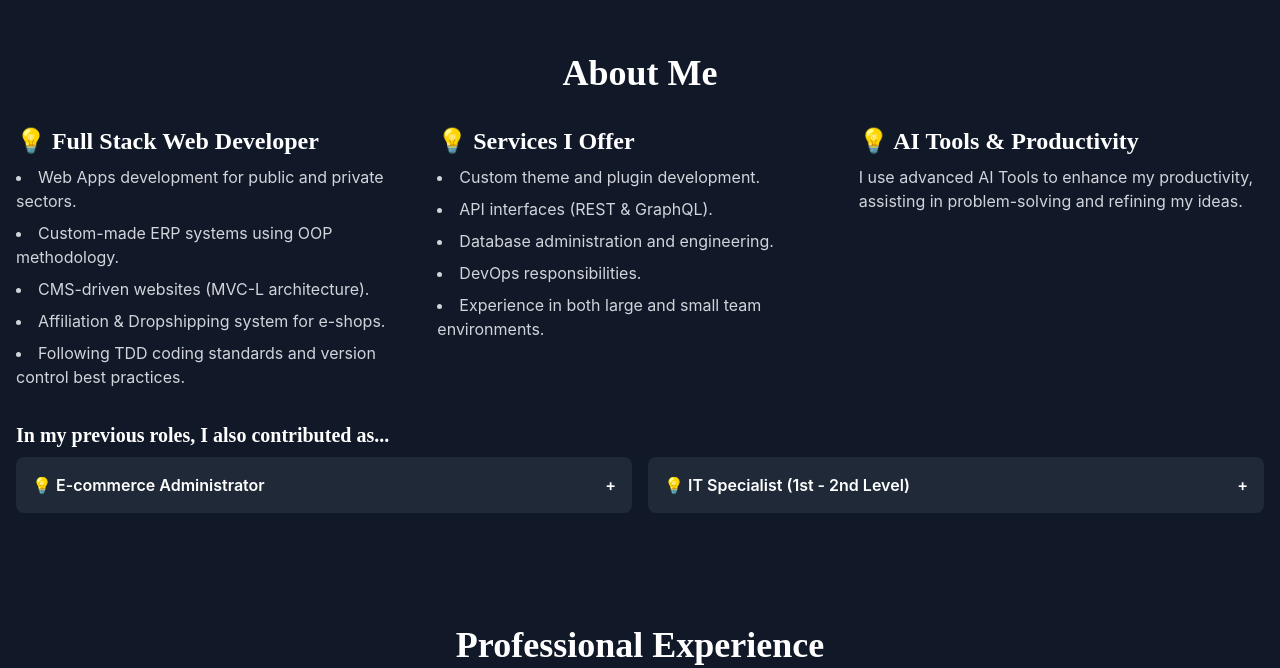
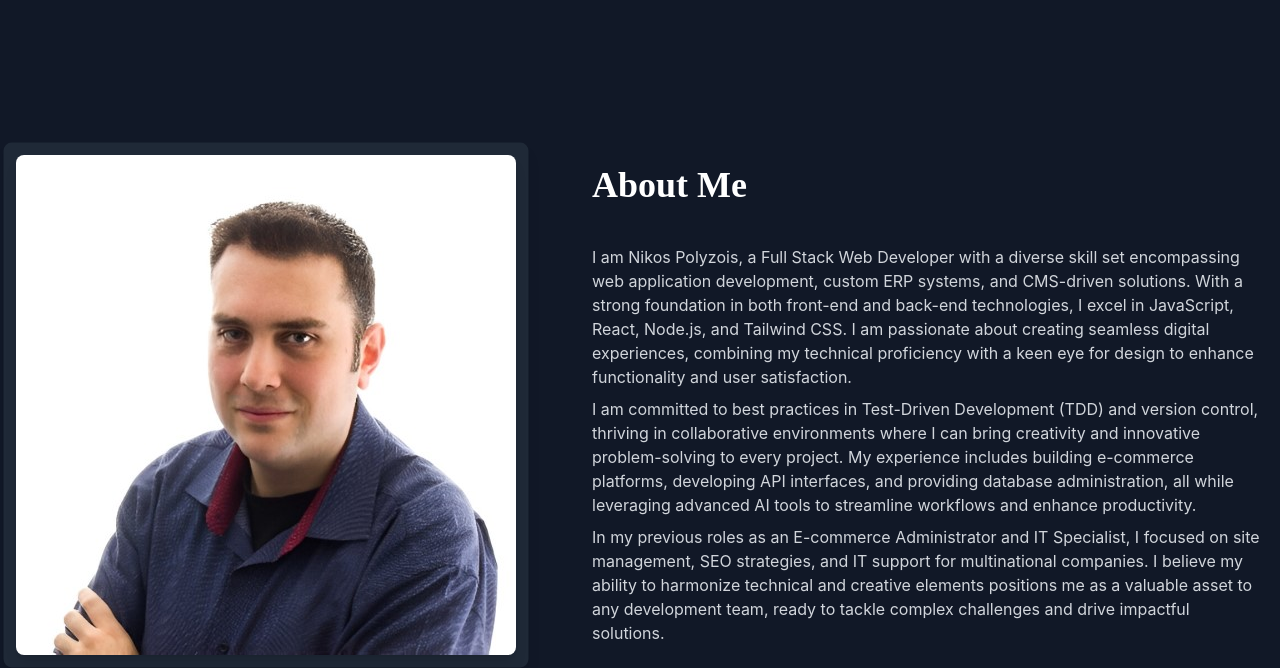
Before and after one commit to npolizois/mypersonalwebsite, a React (Vite) app: page / in a window 1280 px wide. Shown: the part 792-1460 px from the top of the page. Built offline with nearby package versions, Linux system fonts and the light colour scheme.

Commit message:
several changes

```diff
--- a/src/App.tsx
+++ b/src/App.tsx
@@ -1,4 +1,4 @@
-import React, { useEffect, useState } from "react";
+import React, { useState } from "react";
 import Header from "./components/Header";
 import Navbar from "./components/Navbar";
 import Home from "./components/Home";
@@ -10,17 +10,7 @@ import Footer from "./components/Footer";
 const App: React.FC = () => {
   const [isNavOpen, setIsNavOpen] = useState(false);
 
-  useEffect(() => {
-    const handleCopy = (e: ClipboardEvent) => {
-      e.preventDefault();
-    };
 
-    document.addEventListener("copy", handleCopy);
-
-    return () => {
-      document.removeEventListener("copy", handleCopy);
-    };
-  }, []);
 
   const onToggleNav = () => {
     const newNavState = !isNavOpen;
--- a/src/components/About.tsx
+++ b/src/components/About.tsx
@@ -1,6 +1,6 @@
 import React from "react";
 import { motion } from "framer-motion";
-import Accordion from "./Accordion";
+import np from "../assets/np.jpeg";
 
 interface AboutProps {
   isNavOpen: boolean;
@@ -8,7 +8,7 @@ interface AboutProps {
 
 const fadeIn = {
   hidden: { opacity: 0 },
-  visible: { opacity: 1, transition: { duration: 2, delay: 1 } },
+  visible: { opacity: 1, transition: { duration: 1, delay: 0.5 } },
 };
 
 const About: React.FC<AboutProps> = ({ isNavOpen }) => {
@@ -17,76 +17,50 @@ const About: React.FC<AboutProps> = ({ isNavOpen }) => {
       initial="hidden"
       animate="visible"
       variants={fadeIn}
-      className={`${isNavOpen ? "hidden" : ""} py-6 md:py-12 bg-gray-900`}
+      className={`${
+        isNavOpen ? "hidden" : ""
+      } flex flex-col md:flex-row items-center justify-between container mx-auto px-4 py-12 md:min-h-screen`}
     >
-      <div className="container mx-auto px-4 sm:px-2 md:px-4">
+      <div className="flex-shrink-0">
+        <div className="relative">
+          <div className="absolute inset-0 bg-gray-800 rounded-lg shadow-lg transform scale-105"></div>
+          <img
+            src={np}
+            alt="Nikos Polyzois"
+            className="relative rounded-lg shadow-lg m-full xs:max-w-md md:max-w-md lg:max-w-xl xl:max-w-2xl 2xl:max-w-3xl z-10"
+          />
+        </div>
+      </div>
+      <div className="md:ml-8 mt-8 md:mt-0 flex flex-col items-start max-w-full xs:max-w-sm md:max-w-lg lg:max-w-xl xl:max-w-2xl 2xl:max-w-3xl space-y-2">
         <h2 className="text-3xl md:text-4xl font-bold text-center text-white mb-8">
           About Me
         </h2>
-
-        <div className="grid grid-cols-1 lg:grid-cols-3 gap-4 text-gray-300 mb-8">
-          <div>
-            <h3 className="text-xl md:text-2xl font-semibold text-white">
-              💡 Full Stack Web Developer
-            </h3>
-            <ul className="list-disc list-inside mt-2 text-gray-300 space-y-2">
-              <li>Web Apps development for public and private sectors.</li>
-              <li>Custom-made ERP systems using OOP methodology.</li>
-              <li>CMS-driven websites (MVC-L architecture).</li>
-              <li>Affiliation & Dropshipping system for e-shops.</li>
-              <li>
-                Following TDD coding standards and version control best
-                practices.
-              </li>
-            </ul>
-          </div>
-
-          <div>
-            <h3 className="text-xl md:text-2xl font-semibold text-white">
-              💡 Services I Offer
-            </h3>
-            <ul className="list-disc list-inside mt-2 text-gray-300 space-y-2">
-              <li>Custom theme and plugin development.</li>
-              <li>API interfaces (REST & GraphQL).</li>
-              <li>Database administration and engineering.</li>
-              <li>DevOps responsibilities.</li>
-              <li>Experience in both large and small team environments.</li>
-            </ul>
-          </div>
-
-          <div>
-            <h3 className="text-xl md:text-2xl font-semibold text-white">
-              💡 AI Tools & Productivity
-            </h3>
-            <p className="text-base mt-2">
-              I use advanced AI Tools to enhance my productivity, assisting in
-              problem-solving and refining my ideas.
-            </p>
-          </div>
-        </div>
-
-        <h3 className="text-lg md:text-xl font-semibold text-white mt-8 mb-2">
-          In my previous roles, I also contributed as...
-        </h3>
-
-        <div className="grid grid-cols-1 lg:grid-cols-2 lg:gap-4">
-          <Accordion title="💡 E-commerce Administrator">
-            <ul className="list-disc list-inside mt-2 text-gray-300 space-y-2">
-              <li>Site building & management (CMS).</li>
-              <li>Database administration.</li>
-              <li>SEO and digital marketing strategies.</li>
-            </ul>
-          </Accordion>
-
-          <Accordion title="💡 IT Specialist (1st - 2nd Level)">
-            <ul className="list-disc list-inside mt-2 text-gray-300 space-y-2">
-              <li>Hardware and software maintenance.</li>
-              <li>Providing timely IT support.</li>
-              <li>Adhering to organizational confidentiality policies.</li>
-              <li>Working for multinational companies.</li>
-            </ul>
-          </Accordion>
-        </div>
+        <p className="text-gray-300">
+          I am Nikos Polyzois, a Full Stack Web Developer with a diverse skill
+          set encompassing web application development, custom ERP systems, and
+          CMS-driven solutions. With a strong foundation in both front-end and
+          back-end technologies, I excel in JavaScript, React, Node.js, and
+          Tailwind CSS. I am passionate about creating seamless digital
+          experiences, combining my technical proficiency with a keen eye for
+          design to enhance functionality and user satisfaction.
+        </p>
+        <p className="text-gray-300">
+          I am committed to best practices in Test-Driven Development (TDD) and
+          version control, thriving in collaborative environments where I can
+          bring creativity and innovative problem-solving to every project. My
+          experience includes building e-commerce platforms, developing API
+          interfaces, and providing database administration, all while
+          leveraging advanced AI tools to streamline workflows and enhance
+          productivity.
+        </p>
+        <p className="text-gray-300">
+          In my previous roles as an E-commerce Administrator and IT Specialist,
+          I focused on site management, SEO strategies, and IT support for
+          multinational companies. I believe my ability to harmonize technical
+          and creative elements positions me as a valuable asset to any
+          development team, ready to tackle complex challenges and drive
+          impactful solutions.
+        </p>
       </div>
     </motion.div>
   );
--- a/src/components/Accordion.tsx
+++ /dev/null
@@ -1,40 +0,0 @@
-import React, { useState } from "react";
-import { motion, AnimatePresence } from "framer-motion";
-
-interface AccordionProps {
-  title: string;
-  children: React.ReactNode;
-}
-
-const Accordion: React.FC<AccordionProps> = ({ title, children }) => {
-  const [isOpen, setIsOpen] = useState(false);
-
-  return (
-    <div className="mb-4">
-      <button
-        onClick={() => setIsOpen(!isOpen)}
-        className="flex justify-between w-full p-4 bg-gray-800 text-white font-semibold rounded-lg"
-      >
-        <span>{title}</span>
-        <span>{isOpen ? "−" : "+"}</span>
-      </button>
-
-      <AnimatePresence>
-        {isOpen && (
-          <motion.div
-            initial={{ opacity: 0, height: 0 }}
-            animate={{ opacity: 1, height: "auto" }}
-            exit={{ opacity: 0, height: 0 }}
-            transition={{ duration: 0.3 }}
-            className="p-4 bg-gray-700 text-gray-300"
-            style={{ overflow: "hidden" }}
-          >
-            {children}
-          </motion.div>
-        )}
-      </AnimatePresence>
-    </div>
-  );
-};
-
-export default Accordion;
--- a/src/components/Header.tsx
+++ b/src/components/Header.tsx
@@ -1,7 +1,7 @@
 import React from "react";
 import { FontAwesomeIcon } from "@fortawesome/react-fontawesome";
 import { faBars } from "@fortawesome/free-solid-svg-icons";
-import np from "../assets/np.webp";
+import logo from "../assets/logo.webp";
 
 interface HeaderProps {
   onToggle: () => void;
@@ -11,7 +11,7 @@ const Header: React.FC<HeaderProps> = ({ onToggle }) => {
   return (
     <header className="container mx-auto flex justify-between items-center p-4 bg-transparent transition-all duration-300">
       <a href="#">
-        <img src={np} alt="Nikos Polyzois" className="w-24 h-26 rounded-full" />
+        <img src={logo} alt="Nikos Polyzois logo" className="w-24 h-26 rounded-full" />
       </a>
 
       <button
--- a/src/components/Home.tsx
+++ b/src/components/Home.tsx
@@ -1,7 +1,6 @@
 import React from "react";
 import { motion } from "framer-motion";
 import background from "../assets/background.webp";
-import useWindowWidth from "../hooks/useWindowWidth";
 
 interface HomeProps {
   isNavOpen: boolean;
@@ -13,28 +12,26 @@ const fadeIn = {
 };
 
 const Home: React.FC<HomeProps> = ({ isNavOpen }) => {
-  const windowWidth = useWindowWidth();
-
   return (
     <motion.div
       initial="hidden"
       animate="visible"
       variants={fadeIn}
       style={{
-        height: windowWidth >= 768 ? `calc(100vh - 8.5rem)` : "auto",
+        height: `calc(100vh - 8.5rem)`,
       }}
       className={`${
         isNavOpen ? "hidden" : ""
-      } flex flex-col md:flex-row items-center justify-items-start container mx-auto px-4 py-12`}
+      } flex flex-col md:flex-row items-center justify-between container mx-auto px-4 py-12`}
     >
       <div className="flex flex-col items-start max-w-full xs:max-w-sm md:max-w-lg lg:max-w-xl xl:max-w-2xl 2xl:max-w-3xl space-y-2">
-        <h1 className="text-3xl md:text-6xl font-extrabold text-light drop-shadow-lg">
+        <h1 className="text-5xl md:text-6xl font-extrabold text-light drop-shadow-lg">
           Nikos Polyzois
         </h1>
-        <h2 className="text-lg md:text-xl text-secondary pb-4">
+        <h2 className="text-xl text-secondary pb-4">
           Senior Full Stack Web Developer
         </h2>
-        <p className="text-xs md:text-sm text-gray-300">
+        <p className="text-sm text-gray-300">
           With over 7 years of experience, I specialize in creating efficient
           and innovative solutions, transforming ideas into reality by
           leveraging the latest technologies.
--- a/src/hooks/useWindowWidth.tsx
+++ /dev/null
@@ -1,22 +0,0 @@
-import { useEffect, useState } from "react";
-
-const useWindowWidth = () => {
-  const [windowWidth, setWindowWidth] = useState(window.innerWidth);
-
-  useEffect(() => {
-    const handleResize = () => {
-      setWindowWidth(window.innerWidth);
-    };
-
-    window.addEventListener("resize", handleResize);
-
-    // Cleanup the event listener on unmount
-    return () => {
-      window.removeEventListener("resize", handleResize);
-    };
-  }, []);
-
-  return windowWidth;
-};
-
-export default useWindowWidth;
```
Also changed, not shown: src/assets/logo.webp (renamed from src/assets/np.webp), src/assets/np.jpeg (added).
